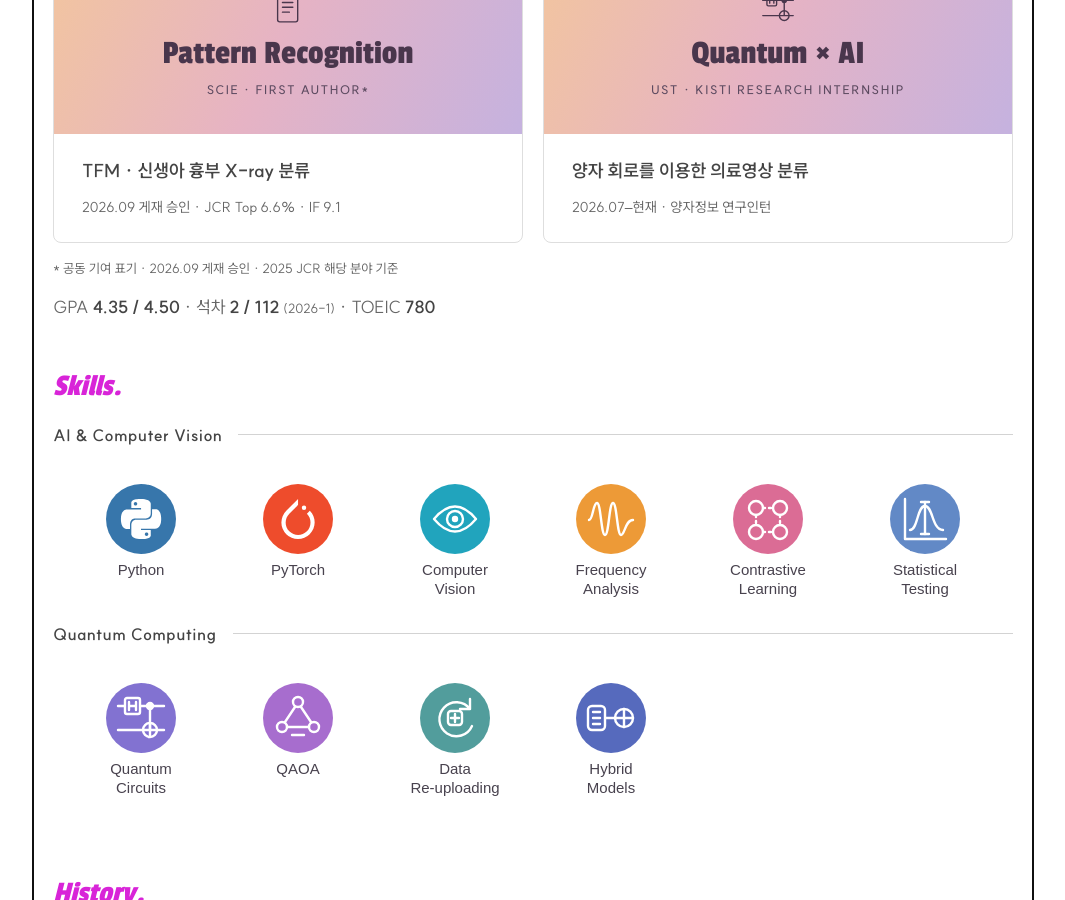
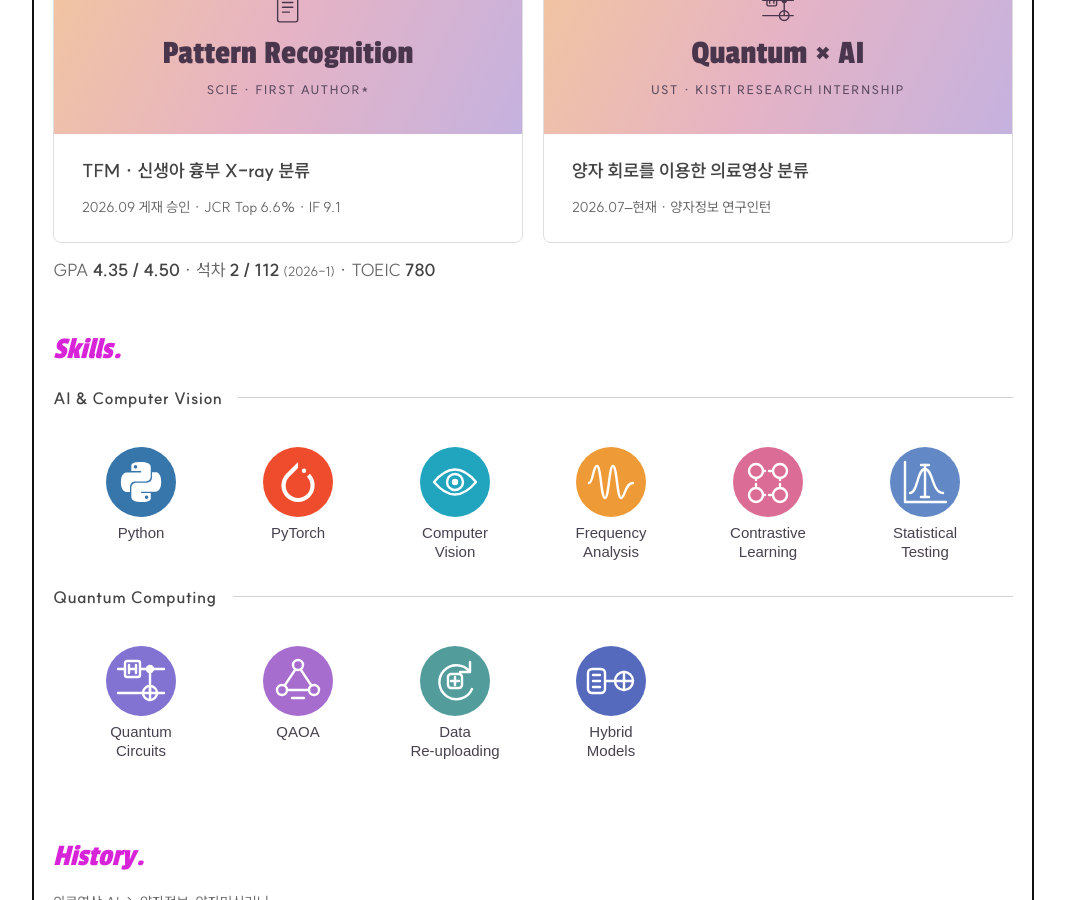
Before and after one commit to KimYeonJuu/KimYeonJuu.github.io, a Jekyll site: the page built from index.html, in a window 1280 px wide and 900 px high, scrolled down 1108 px. Shown: the whole window, without its empty margins (107-1172 px from the left). Built offline with Jekyll 4.4.1, drawn with Linux system fonts in a browser that asks for light colours.

Commit message:
Remove the author and journal metric caption under Main Achievements

```diff
--- a/index.html
+++ b/index.html
@@ -44,7 +44,6 @@ title: 연구 포트폴리오
 <a class="project-card modal" href="research/tfm.html" data-open-project="tfm" aria-haspopup="dialog" aria-controls="project-dialog"><div class="card-cover cover-pink"><svg viewBox="0 0 52 52" aria-hidden="true" fill="none" stroke="currentColor" stroke-width="2" stroke-linecap="round" stroke-linejoin="round"><rect x="11" y="7" width="29" height="39" rx="3"/><path d="M18 18h15M18 25h15M18 32h10"/></svg><strong>Pattern Recognition</strong><span>SCIE · FIRST AUTHOR*</span></div><div class="modalText blog-txt"><h3>TFM · 신생아 흉부 X-ray 분류</h3><span>2026.09 게재 승인 · JCR Top 6.6% · IF 9.1</span></div></a>
 <a class="project-card modal" href="research/quantum.html" data-open-project="quantum" aria-haspopup="dialog" aria-controls="project-dialog"><div class="card-cover cover-pink"><svg viewBox="0 0 52 52" aria-hidden="true" fill="none" stroke="currentColor" stroke-width="2" stroke-linecap="round" stroke-linejoin="round"><path d="M4 15h44M4 37h44M35 15v22"/><rect x="10" y="7" width="14" height="16" rx="2"/><path d="M14 11v8M20 11v8M14 15h6"/><circle cx="35" cy="15" r="3" fill="currentColor"/><circle cx="35" cy="37" r="7"/></svg><strong>Quantum × AI</strong><span>UST · KISTI RESEARCH INTERNSHIP</span></div><div class="modalText blog-txt"><h3>양자 회로를 이용한 의료영상 분류</h3><span>2026.07–현재 · 양자정보 연구인턴</span></div></a>
         </div>
-        <p class="author-note">* 공동 기여 표기 · 2026.09 게재 승인 · 2025 JCR 해당 분야 기준</p>
         <p class="academic-line">GPA <strong>4.35 / 4.50</strong> · 석차 <strong>2 / 112</strong> <span>(2026-1)</span> · TOEIC <strong>780</strong></p>
       </div>
     </div>
```
